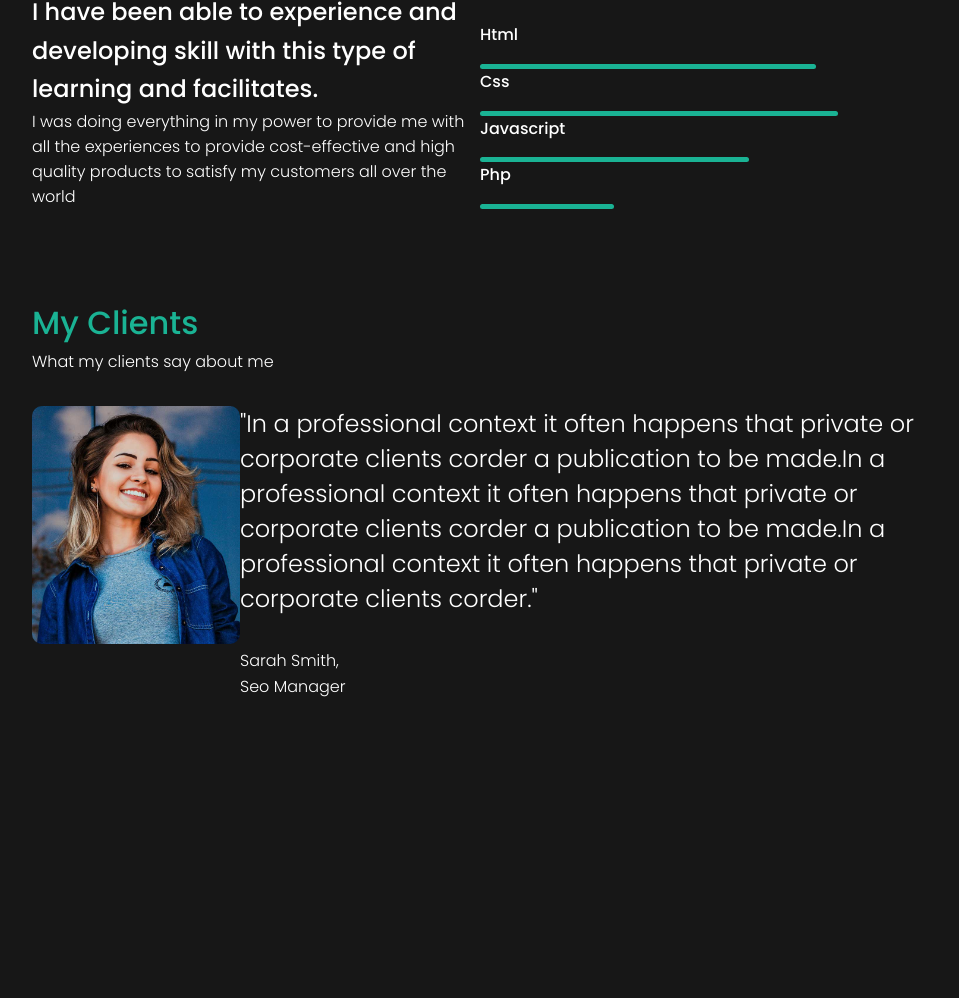
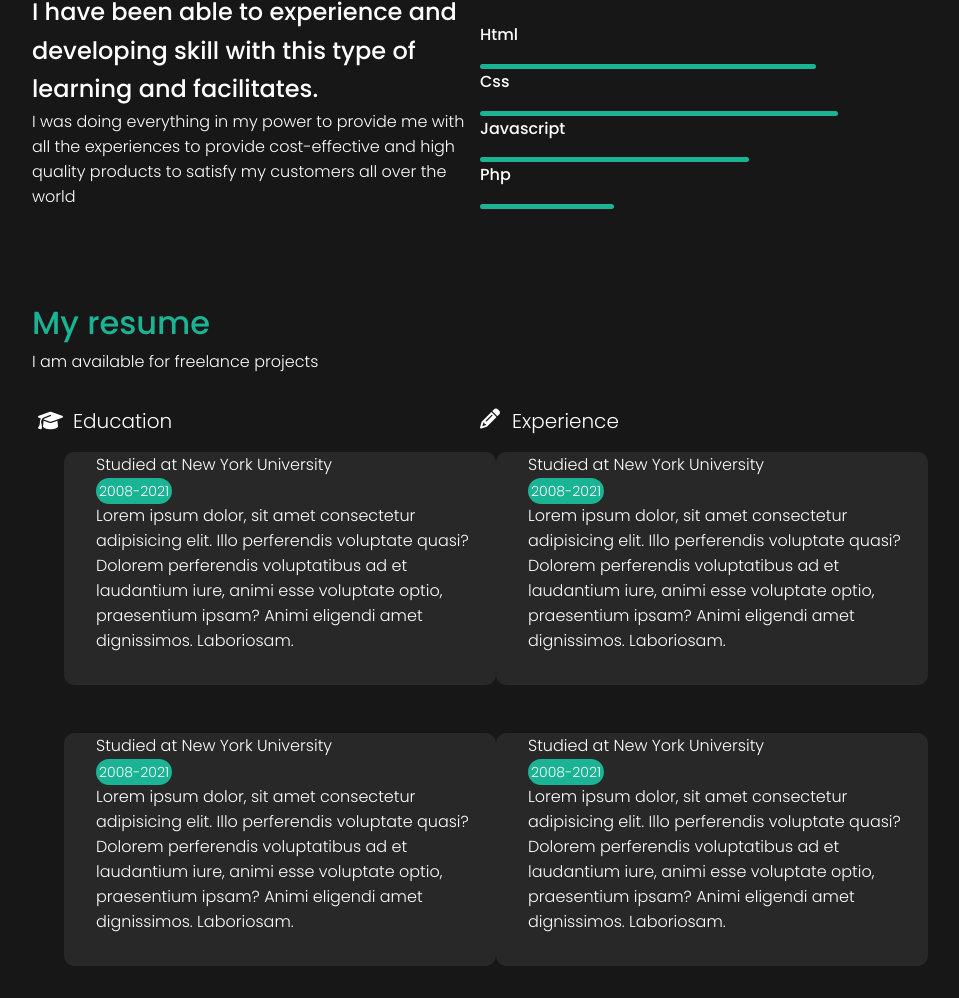
Before and after one commit to Cesar-Sandoval99/portfolio-1, a plain HTML site: page index.html in a window 1280 px wide. Shown: the part 780-1778 px from the top of the page, without its empty margins (160-1119 px from the left). Before the commit the page ends 1479 px from the top, so only its background shows below. Drawn offline with Linux system fonts and the light colour scheme.

Commit message:
se agrega my resume incompleto, falta hacerlo responsive

```diff
--- a/assets/helpers.css
+++ b/assets/helpers.css
@@ -99,3 +99,6 @@
 .line-heigth{
     padding-bottom: 10px;
 }
+.sub-titles{
+    font-size: 1.25rem
+}
--- a/assets/styles.css
+++ b/assets/styles.css
@@ -187,3 +187,40 @@ nav{
 .bar-php {
     width: 30%;
 }
+.buttons{
+    background-color: #171717;
+    color: #1ab394;
+}
+.icon1{
+    padding-right: 10px;
+}
+.icon2{
+    padding-right: 12px;
+}
+.education-box{
+    margin-left: 2rem;
+    margin-bottom: 2rem;
+}
+.education-bgc{
+    background-color: #282828;
+    border-radius: 10px;
+}
+.paddtop{
+    padding-top: 1rem;
+}
+.paddtop-1r{
+    padding-top: 1rem;
+}
+.padd-bottom-1r{
+    padding-bottom: 1rem;
+}
+.date{
+    background-color: #1ab394;
+    border-radius: 15px;
+    font-size: 14px;
+    padding: 3px;
+}
+.education-txt{
+    padding-left: 2rem;
+
+}
--- a/index.html
+++ b/index.html
@@ -54,14 +54,14 @@
                         <ul>
                             <li>Birthday: <small>29 November 1999</small></li>
                             <li>Website: <small>www.cesarportfolio.com</small></li>
-                            <li>Phone: <small>+123 456 7890</small></li>
+                            <li>Phone: <small>+551 265 3817</small></li>
                             <li>City: <small>Ciudad de Mexico</small></li>
                         </ul>
                     </div>
                     <div class="col-12">
                         <ul>
                             <li>Age: <small>21</small></li>
-                            <li>Degree: <small>Master</small></li>
+                            <li>Degree: <small>Student</small></li>
                             <li>Mail: <small>cesar.iber99@gmail.com</small></li>
                             <li>Freelance: <small>Available</small></li>
                         </ul>
@@ -120,15 +120,49 @@
 <section>
     <div class="container container-md container-lg container-xlg container-xxlg display-block">
         <div class="col-12">
-            <h2 class="base-color">My Clients</h2>
-            <p class="padd-bt">What my clients say about me</p>
+            <h2 class="base-color">My resume</h2>
+            <p class="padd-bt">I am available for freelance projects</p>
     </div>
     <div class="display-flex-2">
-        <img class="img-4 img-2 img-5" src="./assets/img/client1.jpg" alt="">
+        <!-- <img class="img-4 img-2 img-5" src="./assets/img/client1.jpg" alt=""> -->
+        <div class="col-12 col-lg-8 display-flex">
+            <!-- <p class="padd-bt txt-lg">"</p> -->
+             <button class="buttons icon1"><i class="fas fa-graduation-cap fa-lg"></i></button> <p class="sub-titles">Education</p>
+
+        </div>
+        <div class="col-12 col-lg-8 display-flex"><span class="buttons icon2"><i class="fas fa-pencil-alt fa-lg"></i></span> <p class="sub-titles">Experience</p>
+        </div>
+    </div>
+    <div class="display-flex-2 education-box paddtop">
         <div class="col-12 col-lg-8">
-            <p class="padd-bt txt-lg">"In a professional context it often happens that private or corporate clients corder a publication to be made.In a professional context it often happens that private or corporate clients corder a publication to be made.In a professional context it often happens that private or corporate clients corder."</p>
-            <h6>Sarah Smith,</h6>
-            <span>Seo Manager</span>
+            <div class="padd-bt education-bgc education-txt"><h5>Studied at New York University</h5>
+                <span class="date">2008-2021</span>
+                <p>Lorem ipsum dolor, sit amet consectetur adipisicing elit. Illo perferendis voluptate quasi? Dolorem perferendis voluptatibus ad et laudantium iure, animi esse voluptate optio, praesentium ipsam? Animi eligendi amet dignissimos. Laboriosam.</p>
+            </div>
+
+        </div>
+        <div class="col-12 col-lg-8">
+            <div class="padd-bt education-bgc education-txt"><h5>Studied at New York University</h5>
+                <span class="date">2008-2021</span>
+                <p>Lorem ipsum dolor, sit amet consectetur adipisicing elit. Illo perferendis voluptate quasi? Dolorem perferendis voluptatibus ad et laudantium iure, animi esse voluptate optio, praesentium ipsam? Animi eligendi amet dignissimos. Laboriosam.</p>
+            </div>
+
+        </div>
+    </div>
+    <div class="display-flex-2 education-box paddtop">
+        <div class="col-12 col-lg-8">
+            <div class="padd-bt education-bgc education-txt"><h5>Studied at New York University</h5>
+                <span class="date">2008-2021</span>
+                <p>Lorem ipsum dolor, sit amet consectetur adipisicing elit. Illo perferendis voluptate quasi? Dolorem perferendis voluptatibus ad et laudantium iure, animi esse voluptate optio, praesentium ipsam? Animi eligendi amet dignissimos. Laboriosam.</p>
+            </div>
+
+        </div>
+        <div class="col-12 col-lg-8">
+            <div class="padd-bt education-bgc education-txt"><h5>Studied at New York University</h5>
+                <span class="date">2008-2021</span>
+                <p>Lorem ipsum dolor, sit amet consectetur adipisicing elit. Illo perferendis voluptate quasi? Dolorem perferendis voluptatibus ad et laudantium iure, animi esse voluptate optio, praesentium ipsam? Animi eligendi amet dignissimos. Laboriosam.</p>
+            </div>
+
         </div>
     </div>
 </section>
```
